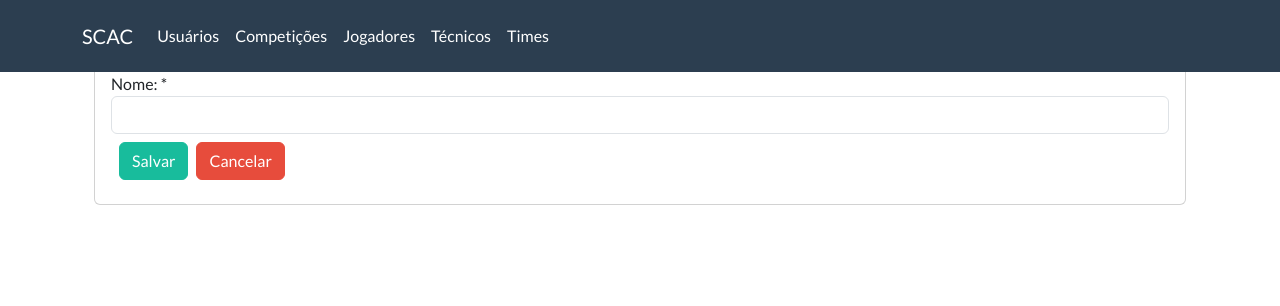
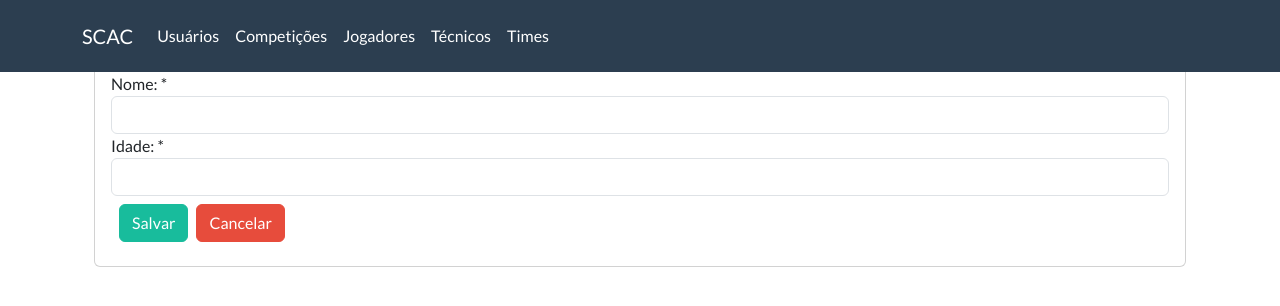
Before and after one commit to Hugo-SA/Scout-Pro, a React (Create React App) app in the folder sp-app/: page /cadastro-tecnico/1 in a window 1280 px wide. Shown: the top 306 px of the page. Built offline with nearby package versions, Linux system fonts and the light colour scheme; no server answers.

Commit message:
implementação do valor de idade presente no Json de técnico

```diff
--- a/sp-app/src/views/cadastro/cadastro-tecnico.js
+++ b/sp-app/src/views/cadastro/cadastro-tecnico.js
@@ -22,6 +22,7 @@ function CadastroTecnico() {
 
   const [id, setId] = useState('');
   const [nome, setNome] = useState('');
+  const [idade, setIdade] = useState('');
 
   const [dados, setDados] = React.useState([]);
 
@@ -32,6 +33,7 @@ function CadastroTecnico() {
     } else {
       setId(dados.id);
       setNome(dados.nome);
+      setIdade(dados.idade);
     }
   }
 
@@ -97,6 +99,16 @@ function CadastroTecnico() {
                   onChange={(e) => setNome(e.target.value)}
                 />
               </FormGroup>
+              <FormGroup label='Idade: *' htmlFor='inputIdade'>
+                <input
+                  type='text'
+                  id='inputIdade'
+                  value={idade}
+                  className='form-control'
+                  name='idade'
+                  onChange={(e) => setIdade(e.target.value)}
+                />
+              </FormGroup>
               <Stack spacing={1} padding={1} direction='row'>
                 <button
                   onClick={salvar}
--- a/sp-app/src/views/listagem/listagem-tecnico.js
+++ b/sp-app/src/views/listagem/listagem-tecnico.js
@@ -77,6 +77,7 @@ function ListagemTecnicos() {
                 <thead>
                   <tr>
                     <th scope='col'>Nome</th>
+                    <th scope='col'>Idade</th>
                     <th scope='col'>Ações</th>
                   </tr>
                 </thead>
@@ -84,6 +85,7 @@ function ListagemTecnicos() {
                   {dados.map((dado) => (
                     <tr key={dado.id}>
                       <td>{dado.nome}</td>
+                      <td>{dado.idade}</td>
                       <td>
                         <Stack spacing={1} padding={0} direction='row'>
                           <IconButton
```
